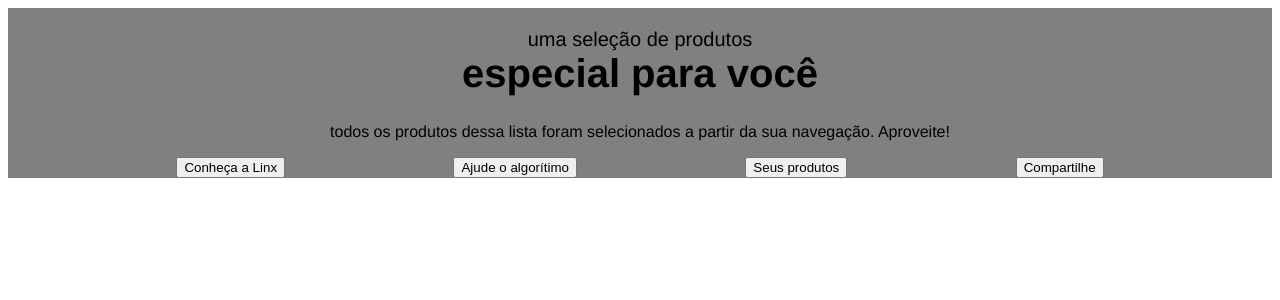
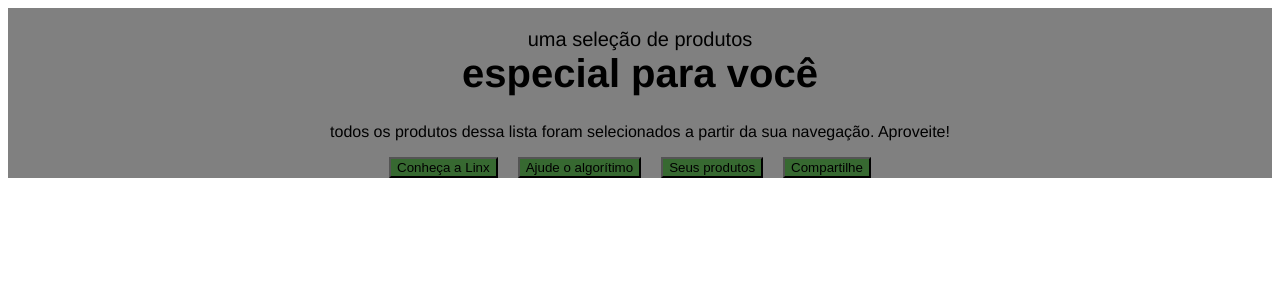
Before and after one commit to rafaelljordao/project1-react, a React (Vite) app: page / in a window 1280 px wide. Shown: the top 300 px of the page. Built offline with nearby package versions, Linux system fonts and the light colour scheme.

Commit message:
Estilização do componente button

```diff
--- a/src/App.jsx
+++ b/src/App.jsx
@@ -1,7 +1,6 @@
 import { useState } from 'react'
 import reactLogo from './assets/react.svg'
 import { Head } from './components/Header'
-// import Button from './components/Button'
 
 function App() {
   const [count, setCount] = useState(0)
--- a/src/components/Button.jsx
+++ b/src/components/Button.jsx
@@ -1,4 +1,4 @@
-
+import './css/button.css'
 
 export const But = (props) => {
     return (
--- a/src/components/Header.jsx
+++ b/src/components/Header.jsx
@@ -1,18 +1,19 @@
 import { But } from "./Button"
 import './css/header.css'
+// import './css/button.css'
 
 export const Head = () => {
     return(
       <header>
-        <p class="header-text-top">uma seleção de produtos</p>
-        <h1 class="header-title">especial para você</h1>
-        <p class="header-text-bottom">todos os produtos dessa lista foram selecionados a partir da sua navegação. Aproveite!</p>
+        <p className="header-text-top">uma seleção de produtos</p>
+        <h1 className="header-title">especial para você</h1>
+        <p className="header-text-bottom">todos os produtos dessa lista foram selecionados a partir da sua navegação. Aproveite!</p>
 
-        <div class="butts">
-            <But txt="Conheça a Linx"/>
-            <But txt="Ajude o algorítimo"/>
-            <But txt="Seus produtos"/>
-            <But txt="Compartilhe"/>
+        <div className="butts">
+            <But className="classbutts" txt="Conheça a Linx"/>
+            <But className="classbutts" txt="Ajude o algorítimo"/>
+            <But className="classbutts" txt="Seus produtos"/>
+            <But className="classbutts" txt="Compartilhe"/>
         </div>
       </header>
     )
--- /dev/null
+++ b/src/components/css/button.css
@@ -0,0 +1,12 @@
+/* os buttons aqui tem que chamar com uma palavra só */
+
+.butts {
+    display: flex;
+    justify-content: center;
+    width: 100%;
+}
+
+.butt {
+    margin-right: 20px;
+    background-color: rgb(55, 105, 49);
+}
--- a/src/components/css/header.css
+++ b/src/components/css/header.css
@@ -7,14 +7,6 @@ header {
     flex-direction: column;
     align-items: center;
     background-color: grey;
-}
-
-/* os buttons aqui tem que chamar com uma palavra só */
-
-.butts {
-    display: flex;
-    justify-content: space-evenly;
-    width: 100%;
 }
 
 /* o header tem como usar hífen-xyz */
```
